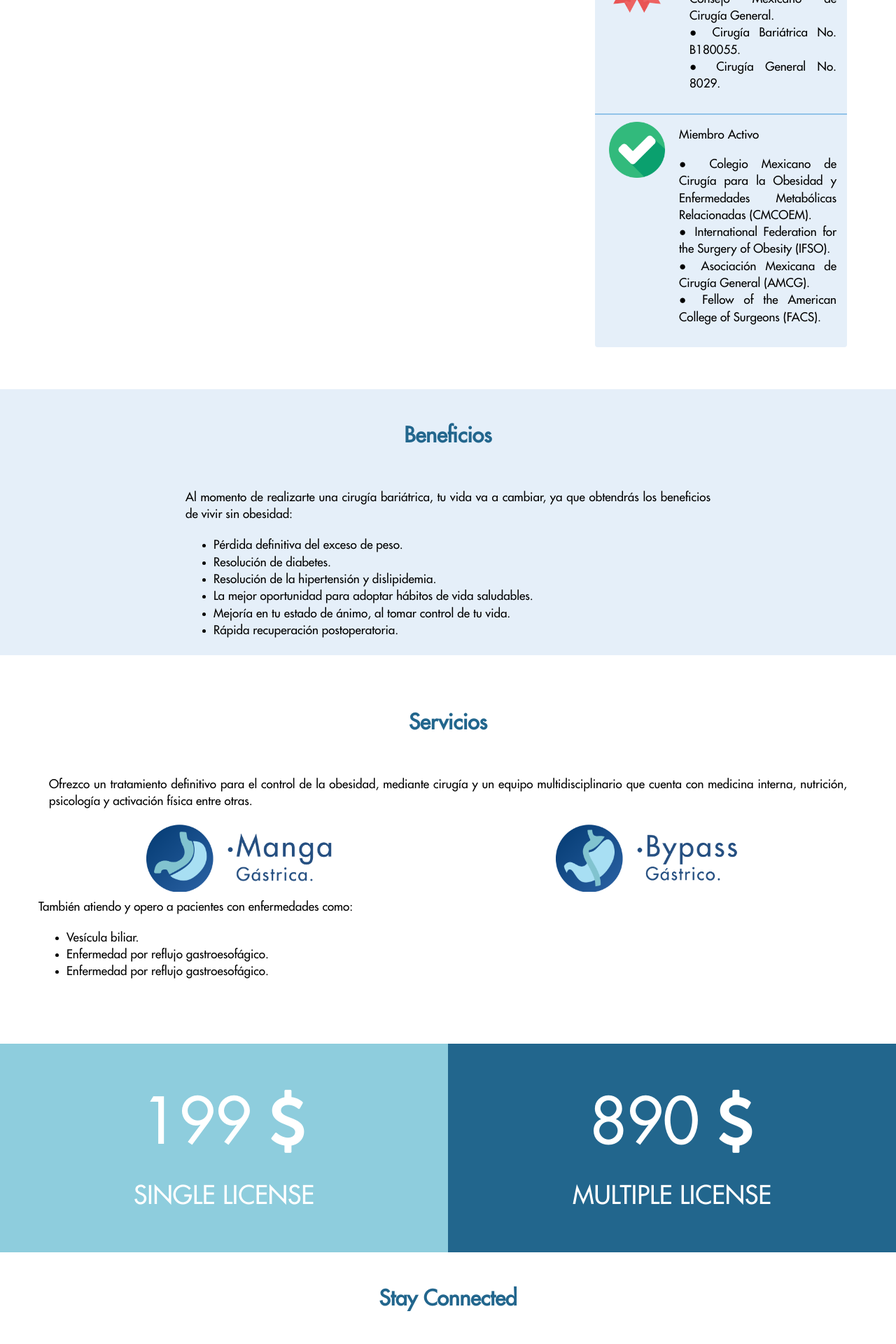
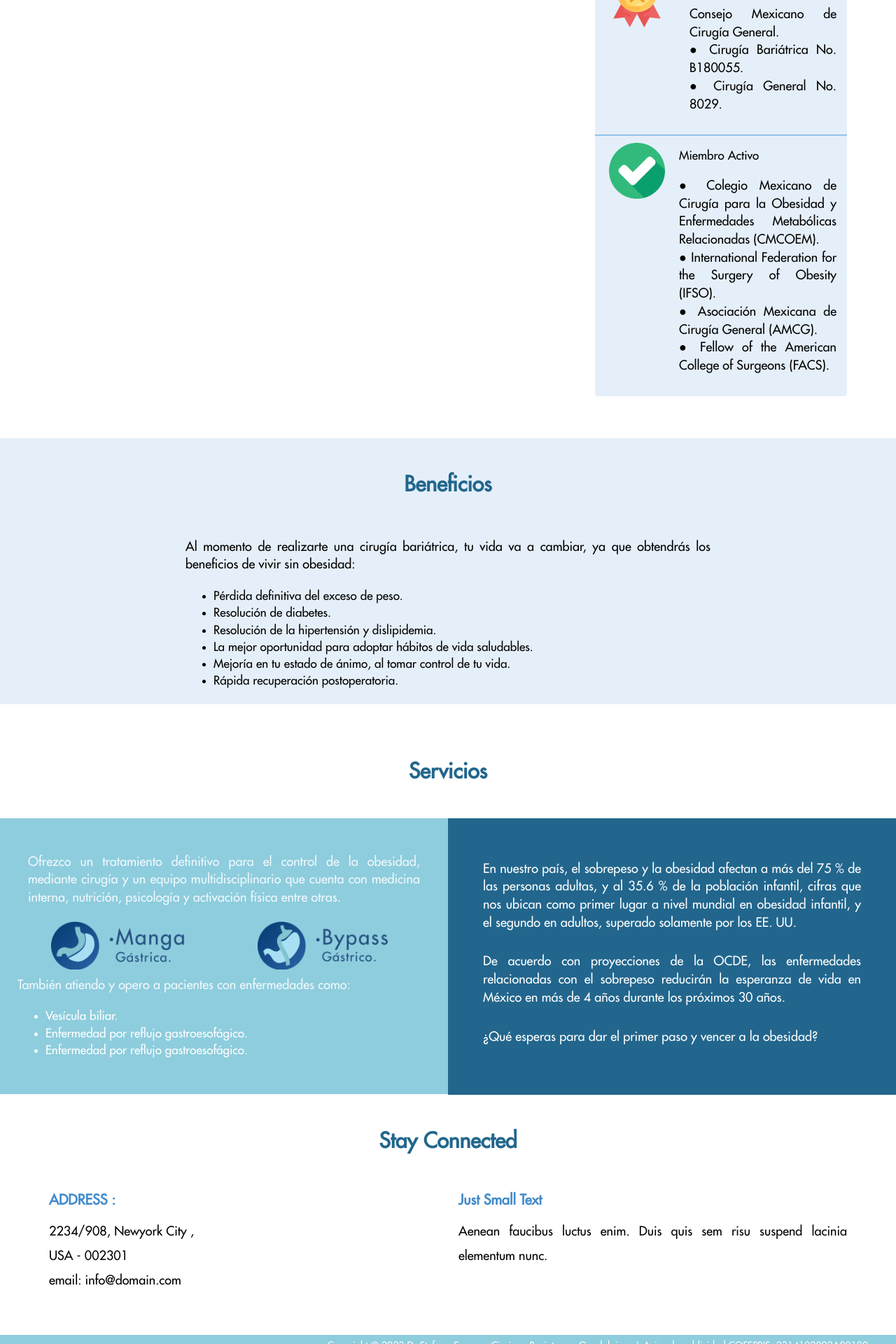
Before and after one commit to nightfury-04/dr-stefano, a PHP site: page / in a window 1280 px wide. Shown: the part 1480-3400 px from the top of the page at 70% size. Run offline with PHP 8.4, Linux system fonts and the light colour scheme.

Commit message:
Create Services section - Add info. - Modify styles - Add images

```diff
--- a/css/style.css
+++ b/css/style.css
@@ -52,7 +52,7 @@ section {
 }
 
 p {
-  font-size: 17px;
+  font-size: 18px;
   padding: 10px 0px;
   color: #000;
   text-align: justify;
@@ -80,7 +80,7 @@ li {
 }
 
 .imgService {
-  width: 50%;
+  width: 75%;
 }
 
 @media only screen and (max-width: 480px) {
@@ -91,6 +91,7 @@ li {
 
   .imgService {
     margin-bottom: 2.5rem;
+    width: 50%;
   }
 }
 /*=====================================
@@ -104,9 +105,9 @@ li {
   background-color: #3085c3;
   color: #64ccc5;
   font-size: 12px;
-  font-weight: 900;
+  font-weight: 500;
   letter-spacing: 1px;
-  text-transform: uppercase;
+  text-transform: capitalize;
 }
 .navbar-inverse {
   border-color: transparent;
@@ -116,11 +117,11 @@ li {
   color: #fff;
 }
 
-.home-mail {
+/* .home-mail {
   font-size: 12px;
   font-weight: normal;
   padding-left: 5px;
-}
+} */
 /*=====================================
   HEADERS STYLES
     ===================================*/
@@ -144,8 +145,8 @@ li {
 }
 
 /*=====================================
-  TESTIMONIALS STYLES
-    ===================================*/
+  BENEFITS STYLES
+  ===================================*/
 
 .benefit-sec {
   padding-top: 10px;
@@ -157,31 +158,31 @@ li {
   font-size: 17px;
 }
 .benefit-sec .overlay {
-  background: #E5EFF9;
+  background: #e5eff9;
   min-height: 380px;
 }
 
 /*=====================================
-  PRICING STYLES
+  SERVICES STYLES
     ===================================*/
 
-.price-sec {
-  padding-top: 40px;
-  padding-bottom: 60px;
-  color: #fff;
-}
-.price-sec span {
-  font-size: 90px;
+.services p {
+  color: #f2f8fd;
 }
 
-.single-price {
+.services li {
+  color: white;
+}
+
+.services-one-part {
   background-color: rgba(142, 205, 221, 1);
-  padding: 50px;
+  padding: 40px;
 }
-.multi-price {
+.services-two-part {
   background-color: #22668d;
   padding: 50px;
 }
+
 /*=====================================
   CONTACT STYLES
     ===================================*/
--- a/index.php
+++ b/index.php
@@ -81,12 +81,12 @@
                         <h4 style="font-size: 20px; text-align:justify;">
                             Soy el <b>Dr. Stefano Sereno Trabaldo</b>, médico cirujano especialista en cirugía bariátrica.
                         </h4>
-                        <p style="font-size: 17px;">
+                        <p>
                             Cuento con la certificación de “Cirujano Bariatra”, validado por el Consejo Mexicano de Cirugía General,
                             la cual demuestra mi compromiso en la atención médica y la práctica segura, para dar el mejor tratamiento
                             a un paciente que quiere poner fin su problema de obesidad y las enfermedades relacionadas con ella.
                         </p>
-                        <p style="font-size: 17px;">
+                        <p>
                             Soy Miembro del Colegio Mexicano de Cirugía de Obesidad, de la Asociación Mexicana de Cirugía General y
                             Fellow del American College of Surgenos, todas ellas comunidades científicas con las que cotidianamente
                             colaboro para mejorar el acceso y las prácticas seguras en cirugía bariátrica.
@@ -223,7 +223,6 @@
     <!--BENEFIT SECTION END-->
 
     <section class="services" id="services">
-        <div class="container">
         <div class="row text-center">
             <div class="col-lg-8 col-lg-offset-2 col-md-8 col-md-offset-2 col-sm-10 col-sm-offset-1">
                 <h3 data-scroll-reveal="enter from the bottom after 0.1s">
@@ -234,6 +233,7 @@
             </div>
         </div>
 
+        <div class="col-lg-6  col-md-6 col-sm-6 services-one-part">
             <p>
                 Ofrezco un tratamiento definitivo para el control de la obesidad, mediante cirugía y un equipo
                 multidisciplinario que cuenta con medicina interna, nutrición, psicología y activación física entre otras.
@@ -260,22 +260,24 @@
                 </div>
             </div>
         </div>
+        <div class="col-lg-6  col-md-6 col-sm-6 services-two-part" data-scroll-reveal="enter from the right after 0.2s">
+            <p style="color:white;">
+                En nuestro país, el sobrepeso y la obesidad afectan a más del 75 % de las personas adultas, y al 35.6 %
+                de la población infantil, cifras que nos ubican como primer lugar a nivel mundial en obesidad infantil,
+                y el segundo en adultos, superado solamente por los EE. UU.
+            </p>
+            <p style="color:white;">
+                De acuerdo con proyecciones de la OCDE, las enfermedades relacionadas con el sobrepeso reducirán la esperanza
+                de vida en México en más de 4 años durante los próximos 30 años.
+            </p>
+            <p style="color:white;">
+                ¿Qué esperas para dar el primer paso y vencer a la obesidad?
+            </p>
+        </div>
 
     </section>
     <!--SERVICES SECTION END-->
 
-    <section class="price-sec text-center " id="pricing">
-        <div class="col-lg-6  col-md-6 col-sm-6 single-price" data-scroll-reveal="enter from the left after 0.2s">
-            <span>199 <i class="fa fa-dollar"></i></span>
-            <h1>SINGLE LICENSE</h1>
-        </div>
-        <div class="col-lg-6  col-md-6 col-sm-6 multi-price" data-scroll-reveal="enter from the right after 0.2s">
-            <span>890 <i class="fa fa-dollar"></i></span>
-            <h1>MULTIPLE LICENSE</h1>
-        </div>
-
-    </section>
-    <!--PRICING SECTION END-->
     <section class="contact" id="contact">
         <div class="container">
             <div class="row text-center ">
```
Lines whose indentation alone changed are shown as unchanged.
